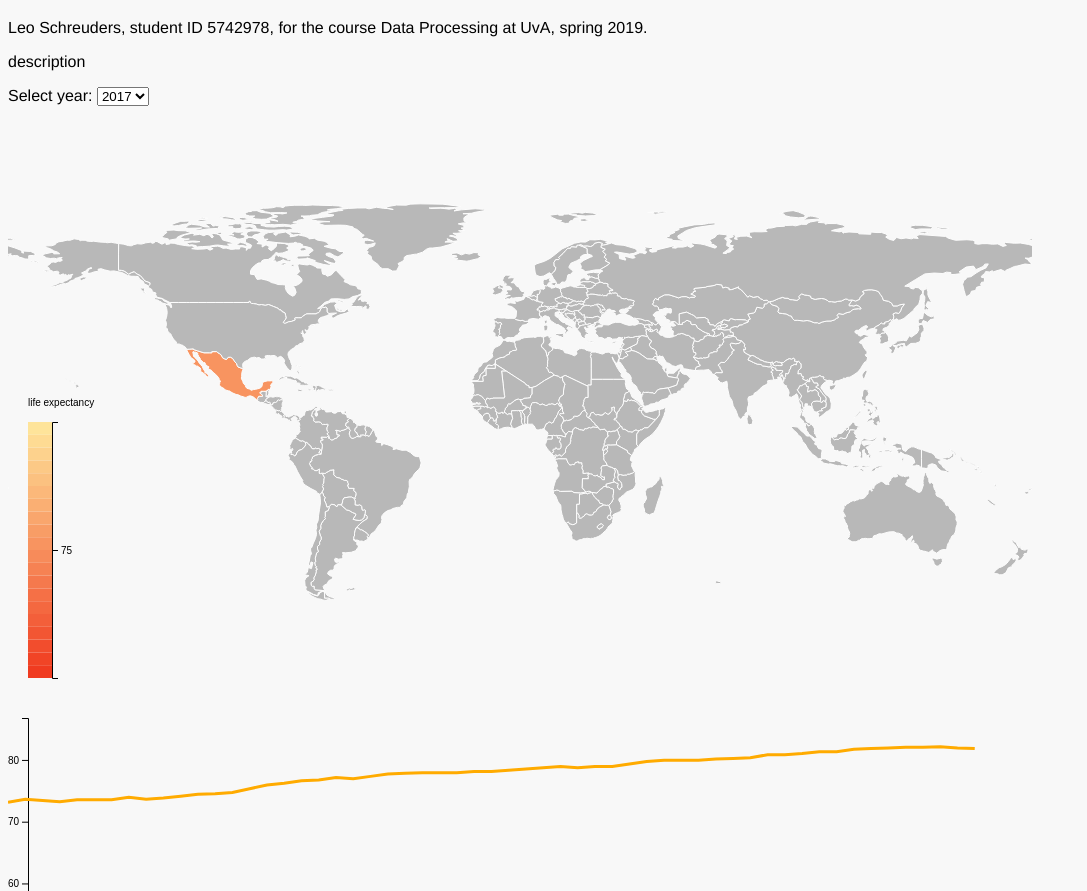
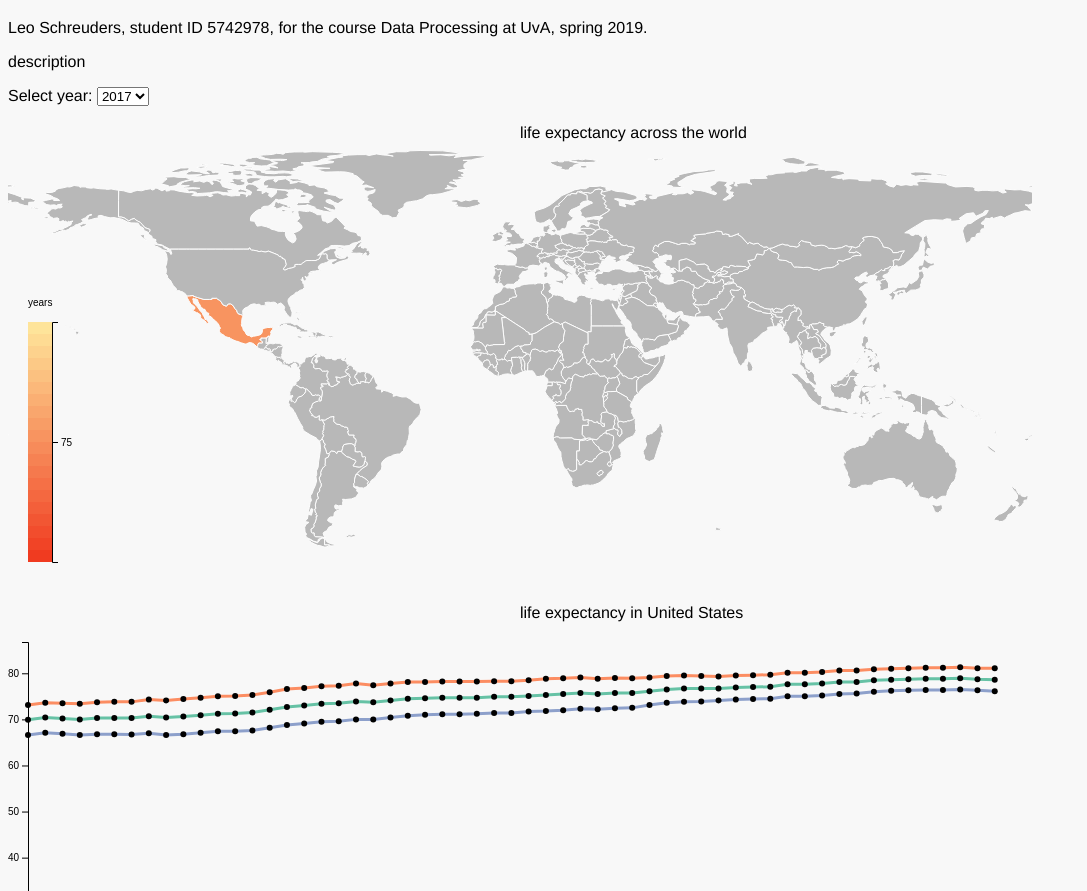
Before and after one commit to Lodewikus2000/dataprocessing, a plain HTML site: page Homework/Week_6/index.html in a window 1280 px wide. Shown: the part 61-952 px from the top of the page, without its empty margins (0-1087 px from the left). Drawn offline with Linux system fonts and the light colour scheme.

Commit message:
mooi hoor

```diff
--- a/Homework/Week_6/index.css
+++ b/Homework/Week_6/index.css
@@ -1,7 +1,7 @@
 body {
   font-family: helvetica, sans-serif;
   background-color: #F8F8F8	;
-  font-weight: 100;
+  font-size: 1em;
 }
 
 h1 {
@@ -19,12 +19,30 @@ svg {
 
 
 #mapContainer {
-  width: 1024px;
-  height: 576px;
+
 }
 
-.line {
+.lineTotal {
     fill: none;
-    stroke: #ffab00;
+    stroke: #66c2a5;
     stroke-width: 3;
 }
+
+.lineFemales {
+    fill: none;
+    stroke: #fc8d62;
+    stroke-width: 3;
+}
+
+.lineMales {
+    fill: none;
+    stroke: #8da0cb;
+    stroke-width: 3;
+}
+
+#tooltip {
+  min-width: 100px;
+  height: auto;
+  background: none repeat scroll 0 0 #ffffff;
+  font-size: .8em;
+}
--- a/Homework/Week_6/index.html
+++ b/Homework/Week_6/index.html
@@ -56,7 +56,7 @@
 
         </p>
 
-        <div class="tooltip"></div>
+        <div id='tooltip' style='position:absolute;background-color:lightgray;padding:5px'></div>
     </div>
 
 </body>
--- a/Homework/Week_6/linkedviews.js
+++ b/Homework/Week_6/linkedviews.js
@@ -1,14 +1,14 @@
 var w = 1024;
-var h = 576;
+var h = 480;
 
-var legendHeight = 256;
+var legendHeight = .5 * h;
 var legendWidth = 24;
 
 var margin = {
     left: 20,
     right: 20,
-    top: 20,
-    bottom: 20
+    top: 40,
+    bottom: 40
 };
 
 const YEAR = 2014;
@@ -61,6 +61,7 @@ window.onload = function() {
 
 
 function drawLineGraph(dataset) {
+    drawLineGraph.update = update;
 
     // help from https://bl.ocks.org/d3noob/402dd382a51a4f6eea487f9a35566de0
 
@@ -78,57 +79,76 @@ function drawLineGraph(dataset) {
 
 
 
-
-
-
     var svg = d3v5.select("#lineSVG").attr("width", w).attr("height", h);
 
 
 
 
 
-    // x axis scale
+
+    const tooltip = d3v5.select('#tooltip');
+    const tooltipLine = svg.append('line');
+
+
+
+
+
+
+
+
+
+
+    // Scale for x.
     var xScale = d3v5.scaleLinear()
         .domain([yearMin, yearMax])
         .range([0, width]);
-    // x axis function
+    // Function for x axis.
     var xAxis = g => g
         .attr("transform", "translate(" + margin.left + "," + (margin.top + height) + ")")
         .call(d3v5.axisBottom(xScale));
-    // x axis element
+    // Element for x.
     svg.append("g")
         .attr("class", "x-axis");
+    // Set x axis.
+    svg.selectAll(".x-axis").call(xAxis);
 
 
-    // scale for y axis:
+    // Scale for y.
     var yScale = d3v5.scaleLinear().range([height, 0]);
-    // function for y axis
+    // Function for y.
     var yAxis = g => g
         .attr("transform", "translate(" + margin.left + "," + margin.top + ")")
         .call(d3v5.axisLeft(yScale));
-    // Add the Y Axis element
+    // Element for y.
     svg.append("g")
         .attr("class", "y-axis");
 
 
-
-    // define the line
+    // Define the line for the graph.
     var valueLine = d3v5.line()
         .x(function(d) { return xScale(d.Year); })
         .y(function(d) { return yScale(d.Value); });
 
 
-    drawLineGraph.update = update;
+    var title = svg.append("text")
+    .attr("x", w / 2)
+    .attr("y",  16)
+    .attr("class", "lineTitle")
+    .style("text-anchor", "start")
+    .style("fill", "black");
 
 
 
-    function update(countryName) {
 
-        let t = d3v5.transition().duration(750);
+    function update(countryName, speed) {
 
-        console.log("In de update van de line graph");
+        let t = d3v5.transition().duration(speed);
+
+
         countryDataTotal = dataHere.filter(d => d.COU == countryName && d.Variable == "Total population at birth");
-        console.log(countryDataTotal);
+        countryDataFemales = dataHere.filter(d => d.COU == countryName && d.Variable == "Females at birth");
+        countryDataMales = dataHere.filter(d => d.COU == countryName && d.Variable == "Males at birth");
+
 
         var ageMax = d3v5.max(countryDataTotal, d => d.Value);
 
@@ -136,23 +156,149 @@ function drawLineGraph(dataset) {
         yScale.domain([0, ageMax * scaleFactor]);
 
 
-        svg.selectAll(".line").remove();
 
-        var line = svg.selectAll(".line")
-            .data([countryDataTotal]).attr("class", "line");
 
-        line.transition().duration(1500)
-            .attr("d",line)
+        var lineTotal = svg.selectAll(".lineTotal").data([countryDataTotal]);
+        lineTotal.exit().remove();
+        lineTotal.enter().append("path")
+            .attr("transform", "translate(" + margin.left + "," + margin.top + ")")
+            .attr("class", "lineTotal")
+            .merge(lineTotal)
+            .transition(t)
+            .attr("d", valueLine);
 
-        line.enter().append("path")
-            .attr("class", "line")
+        var lineFemales = svg.selectAll(".lineFemales").data([countryDataFemales]);
+        lineFemales.exit().remove();
+        lineFemales.enter().append("path")
+            .attr("transform", "translate(" + margin.left + "," + margin.top + ")")
+            .attr("class", "lineFemales")
+            .merge(lineFemales)
+            .transition(t)
             .attr("d", valueLine);
+
+        var lineMales = svg.selectAll(".lineMales").data([countryDataMales]);
+        lineMales.exit().remove();
+        lineMales.enter().append("path")
+            .attr("transform", "translate(" + margin.left + "," + margin.top + ")")
+            .attr("class", "lineMales")
+            .merge(lineMales)
+            .transition(t)
+            .attr("d", valueLine);
+
 
         svg.selectAll(".y-axis").transition(t).call(yAxis);
 
-        svg.selectAll(".x-axis").transition(t).call(xAxis);
 
 
+        if (countryDataTotal.length > 0) {
+            title.transition(t).text("life expectancy in " + countryDataTotal[0].Country );
+        } else {
+            title.transition(t).text();
+        }
+
+
+
+
+
+
+        var dotTotal = svg.selectAll(".dotTotal").data(countryDataTotal);
+        dotTotal.exit().remove();
+        dotTotal.enter().append("circle") // Uses the enter().append() method
+            .attr("class", "dotTotal") // Assign a class for styling
+            .attr("transform", "translate(" + margin.left + "," + margin.top + ")")
+            .merge(dotTotal)
+            .transition(t)
+            .attr("cx", function(d) { return xScale(d.Year) })
+            .attr("cy", function(d) { return yScale(d.Value) })
+            .attr("r", 3);
+
+        var dotFemales = svg.selectAll(".dotFemales").data(countryDataFemales);
+        dotFemales.exit().remove();
+        dotFemales.enter().append("circle") // Uses the enter().append() method
+            .attr("class", "dotFemales") // Assign a class for styling
+            .attr("transform", "translate(" + margin.left + "," + margin.top + ")")
+            .merge(dotFemales)
+            .transition(t)
+            .attr("cx", function(d) { return xScale(d.Year) })
+            .attr("cy", function(d) { return yScale(d.Value) })
+            .attr("r", 3);
+
+        var dotMales = svg.selectAll(".dotMales").data(countryDataMales);
+        dotMales.exit().remove();
+        dotMales.enter().append("circle") // Uses the enter().append() method
+            .attr("class", "dotMales") // Assign a class for styling
+            .attr("transform", "translate(" + margin.left + "," + margin.top + ")")
+            .merge(dotMales)
+            .transition(t)
+            .attr("cx", function(d) { return xScale(d.Year) })
+            .attr("cy", function(d) { return yScale(d.Value) })
+            .attr("r", 3);
+
+
+
+
+        tooltipBox = svg.append('rect')
+            .attr("transform", "translate(" + margin.left + "," + margin.top + ")")
+            .attr('width', width)
+            .attr('height', height)
+            .attr('opacity', 0)
+            .on('mousemove', drawTooltip)
+            .on('mouseout', removeTooltip);
+
+
+        function removeTooltip() {
+
+            if (tooltip) tooltip.style('display', 'none');
+            if (tooltipLine) tooltipLine.attr('stroke', 'none');
+        }
+
+        function drawTooltip() {
+
+            const year = Math.round(xScale.invert(d3v5.mouse(tooltipBox.node())[0])) ;
+
+            dataYearTotal = countryDataTotal.filter(d => d.Year == year)[0];
+            dataYearFemales = countryDataFemales.filter(d => d.Year == year)[0];
+            dataYearMales = countryDataMales.filter(d => d.Year == year)[0];
+
+
+
+            if (dataYearTotal == undefined) {
+                dataYearTotal = {Value: "no data"};
+            };
+            if (dataYearFemales == undefined) {
+                dataYearFemales = {Value: "no data"};
+            };
+            if (dataYearMales == undefined) {
+                dataYearMales = {Value: "no data"};
+            };
+
+
+            tooltipLine.attr('stroke', 'black')
+                .attr("transform", "translate(" + margin.left + "," + margin.top + ")")
+                .attr('x1', xScale(year))
+                .attr('x2', xScale(year))
+                .attr('y1', 0)
+                .attr('y2', height);
+
+
+            tooltip
+                .html("<b>" + year + "</b>" + "<br>"
+                + "Total: " + dataYearTotal.Value + '<br>'
+                + "Female: " + dataYearFemales.Value + '<br>'
+                + "Male: " + dataYearMales.Value)
+                .style('display', 'block')
+                .style('left', d3v5.event.pageX + 20 + "px")
+                .style('top', d3v5.event.pageY - 20 + "px")
+        }
+
+
+
+
+
+
+
+
+        // einde update
     }
 
     // einde line graph
@@ -166,6 +312,9 @@ function drawLineGraph(dataset) {
 function drawMap(dataset, year) {
     drawMap.update = update;
     // help from http://jsbin.com/kuvojohapi/1/edit?html,output
+
+    d3v5.select("#mapContainer").style("width", w + "px").style("height", h +"px").style("position", "relative");
+
 
 
 
@@ -192,7 +341,7 @@ function drawMap(dataset, year) {
                     // console.log(data);
                     console.log("geography:");
                     console.log(geography);
-                    drawLineGraph.update(geography.id);
+                    drawLineGraph.update(geography.id, 500);
                     // console.log("de overeenkomende data:");
                     // console.log(dataHere.filter( d => d.COU == geography.id ));
                 });
@@ -258,7 +407,16 @@ function drawMap(dataset, year) {
       .attr("y", - 16)
       .style("text-anchor", "start")
       .style("fill", "black")
-      .text("life expectancy");
+      .text("years");
+
+
+    svg.append("text")
+    .attr("x", w / 2)
+    .attr("y",  16)
+    .attr("class", "mapTitle")
+    .style("text-anchor", "start")
+    .style("fill", "black")
+    .text("life expectancy across the world");
 
 
 
```
